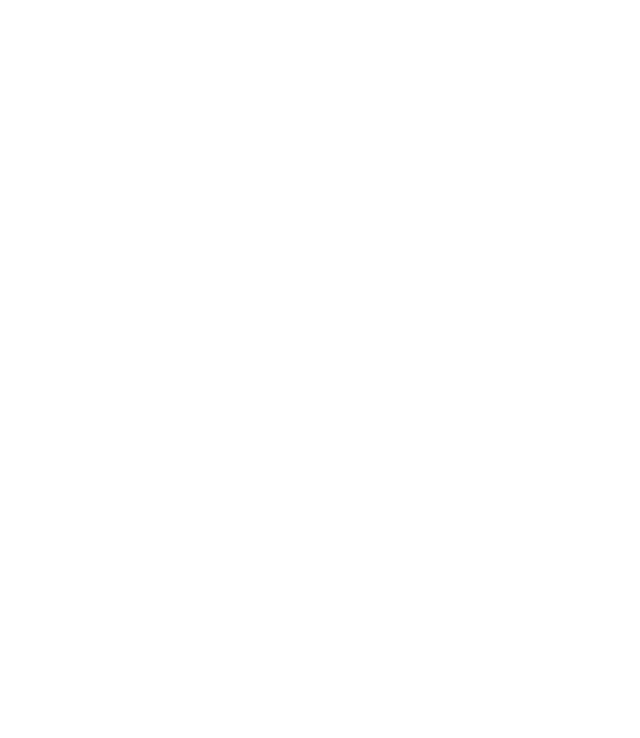
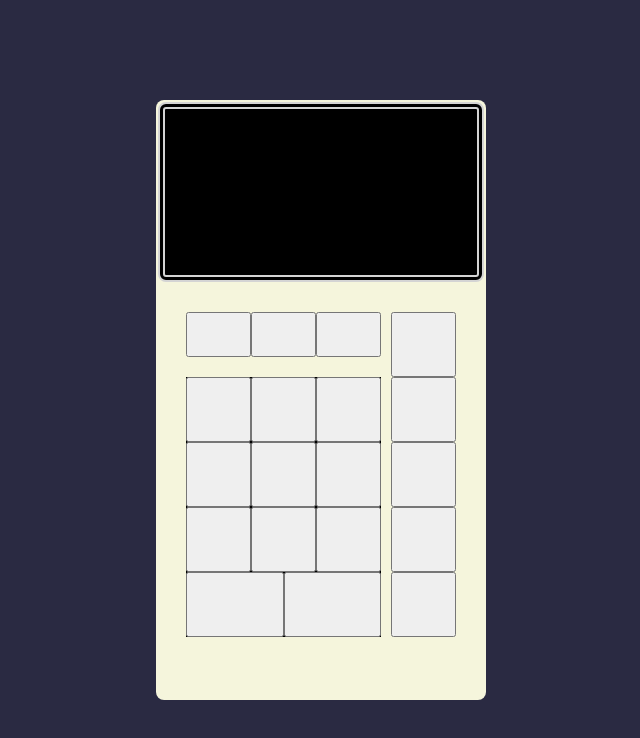
Before and after one commit to dyancic/calculator-project, a plain HTML site: page index.html in a window 1280 px wide. Shown: the whole page, without its empty margins (319-959 px from the left). Drawn offline with nearby package versions, Linux system fonts and the light colour scheme; files that its build step writes are made by us from their sources.

Commit message:
basic calculator layout finished

```diff
--- a/index.html
+++ b/index.html
@@ -7,6 +7,37 @@
         <link rel="stylesheet" href="styles.css" />
         <title>Calculator</title>
     </head>
-    <body></body>
+    <body>
+        <div class="calc">
+            <div class="calc__screen"></div>
+            <div class="calc__button-container">
+                <div class="calc__onoff-box">
+                    <button class="calc__button calc__button--sm" id="buttonOn"></button>
+                    <button class="calc__button calc__button--sm" id="buttonOff"></button>
+                    <button class="calc__button calc__button--sm" id="buttonClear"></button>
+                </div>
+                <div class="calc__number-box">
+                    <button class="calc__button calc__button--md" id="buttonSeven"></button>
+                    <button class="calc__button calc__button--md" id="buttonEight"></button>
+                    <button class="calc__button calc__button--md" id="buttonNine"></button>
+                    <button class="calc__button calc__button--md" id="buttonFour"></button>
+                    <button class="calc__button calc__button--md" id="buttonFive"></button>
+                    <button class="calc__button calc__button--md" id="buttonSix"></button>
+                    <button class="calc__button calc__button--md" id="buttonOne"></button>
+                    <button class="calc__button calc__button--md" id="buttonTwo"></button>
+                    <button class="calc__button calc__button--md" id="buttonThree"></button>
+                    <button class="calc__button calc__button--lg" id="buttonZero"></button>
+                    <button class="calc__button calc__button--lg" id="buttonDecimal"></button>
+                </div>
+                <div class="calc__operator">
+                    <button class="calc__button calc__button--md" id="buttonDivide"></button>
+                    <button class="calc__button calc__button--md" id="buttonMultiply"></button>
+                    <button class="calc__button calc__button--md" id="buttonMinus"></button>
+                    <button class="calc__button calc__button--md" id="buttonPlus"></button>
+                    <button class="calc__button calc__button--md" id="buttonEqual"></button>
+                </div>
+            </div>
+        </div>
+    </body>
     <script type="text/javascript" src="./script.js"></script>
 </html>
--- a/styles.scss
+++ b/styles.scss
@@ -0,0 +1,75 @@
+* {
+    padding: 0;
+    margin: 0;
+    box-sizing: border-box;
+}
+
+body {
+    background-color: rgb(42, 42, 66);
+    display: flex;
+    justify-content: center;
+    align-items: center;
+    height: 100vh;
+}
+
+.calc {
+    display: flex;
+    flex-direction: column;
+    align-items: center;
+
+    height: 600px;
+    width: 330px;
+    background-color: beige;
+    border-radius: 8px;
+
+    &__screen {
+        width: 326px;
+        height: 180px;
+        background-color: black;
+        margin-top: 2px;
+        border-radius: 8px;
+        border: 7px double rgb(212, 212, 212);
+    }
+
+    &__button-container {
+        display: flex;
+        flex-flow: column wrap;
+        justify-content: space-between;
+
+        width: 270px;
+        height: 325px;
+        margin-top: 30px;
+    }
+
+    &__onoff-box {
+        display: flex;
+        height: 50px;
+    }
+
+    &__number-box {
+        display: flex;
+        flex-wrap: wrap;
+
+        width: 195px;
+        background-color: black;
+    }
+
+    &__operator {
+        display: flex;
+        flex-direction: column;
+        align-self: flex-end;
+    }
+
+    &__button {
+        width: 65px;
+        height: 65px;
+    }
+
+    &__button--lg {
+        width: 97.5px;
+    }
+
+    &__button--sm {
+        height: 45px;
+    }
+}
```
Also changed, not shown: styles.css (added), 2 other files.
